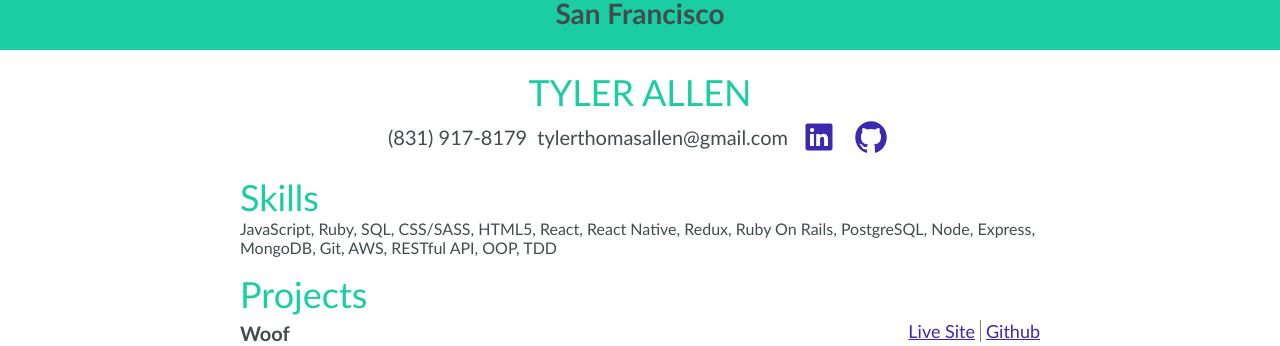
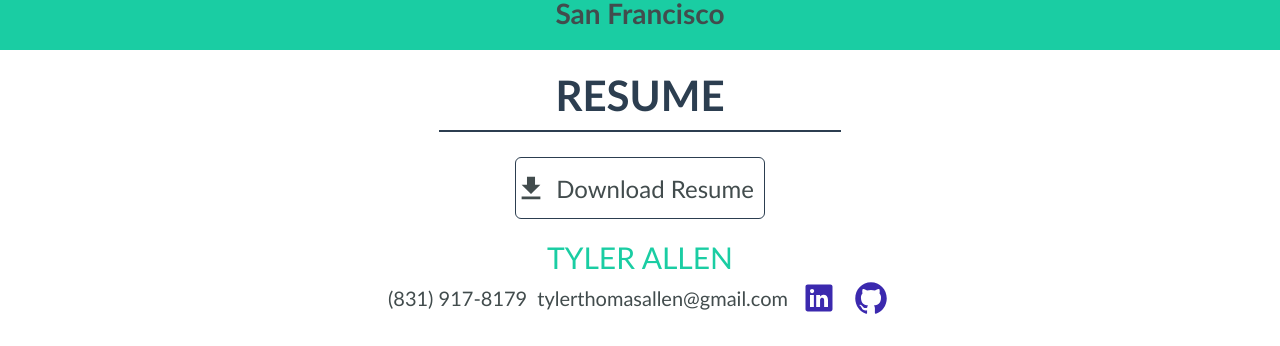
Before and after one commit to tylerthomasallen/portfolio, a React (Create React App) app: page / in a window 1280 px wide. Shown: the part 557-903 px from the top of the page. Built offline with nearby package versions, Linux system fonts and the light colour scheme.

Commit message:
Add download resume comp

```diff
--- /dev/null
+++ b/src/assets/colors.scss
@@ -0,0 +1,5 @@
+$link-color: #3B29AE;;
+$link-hover: #2c3e50;
+$title-color:#1ACDA3;
+$text-color: #424C4D;
+$background: #2c3e50;
--- /dev/null
+++ b/src/components/download/index.js
@@ -0,0 +1,16 @@
+import React, { Component } from 'react';
+import './styles.scss';
+import resume from './resume.pdf';
+
+class Download extends Component {
+  render() {
+    return(
+      <a href={resume} download className="download-button">
+        <ion-icon name="download"></ion-icon>
+        <span>Download Resume</span>
+      </a>
+    )
+  }
+}
+
+export default Download;
--- /dev/null
+++ b/src/components/download/styles.scss
@@ -0,0 +1,27 @@
+@import '../../assets/colors';
+
+.download-button {
+  height: 60px;
+  display: flex;
+  justify-content: space-evenly;
+  align-items: center;
+  border-radius: 6px;
+  border: 1px solid $background;
+  cursor: pointer;
+  margin-top: 15px;
+  margin-bottom: 15px;
+
+  span {
+    font-size: 24px;
+    margin: 10px;
+  }
+
+  ion-icon {
+    font-size: 30px;
+  }
+}
+
+.download-button:hover {
+  background-color: $title-color;
+  border: 1px solid white;
+}
--- a/src/components/education/index.js
+++ b/src/components/education/index.js
@@ -5,7 +5,7 @@ class Education extends Component {
   render() {
     return(
       <div className="resume-section">
-        <h1>Education</h1>
+        <h2>Education</h2>
 
         <div className="resume-section-child">
           <div className="project-title">
--- a/src/components/experience/index.js
+++ b/src/components/experience/index.js
@@ -4,7 +4,7 @@ class Experience extends Component {
   render() {
     return(
       <div className="resume-section">
-        <h1>Experience</h1>
+        <h2>Experience</h2>
 
         <div>
           <div className="project-title">
--- a/src/components/navbar/styles.scss
+++ b/src/components/navbar/styles.scss
@@ -16,6 +16,7 @@ $background: #2c3e50;
   justify-content: space-between;
   position: sticky;
   top: 0;
+  z-index: 1;
 
   a {
     font-weight: bold;
--- a/src/components/projects/index.js
+++ b/src/components/projects/index.js
@@ -4,7 +4,7 @@ class Projects extends Component {
     render() {
         return(
             <div className="resume-section">
-                <h1>Projects</h1>
+                <h2>Projects</h2>
 
                 <div>
                     <div className="project-title">
--- a/src/components/resume/index.js
+++ b/src/components/resume/index.js
@@ -5,15 +5,19 @@ import Projects from '../projects';
 import Experience from '../experience';
 import Education from '../education';
 import Contact from '../contact';
+import Download from '../download';
 
-class Index extends Component {
+class Resume extends Component {
 
     render() {
         return(
             <div className="resume-container" id="resume">
-                <h1>TYLER ALLEN</h1>
+                <h1>RESUME</h1>
+                <div className="divide-line" />
+                <Download />
+                <h2>TYLER ALLEN</h2>
+
                 <Contact />
-
                 <Skills />
                 <Projects />
                 <Experience />
@@ -24,4 +28,4 @@ class Index extends Component {
     }
 }
 
-export default Index;
+export default Resume;
--- a/src/components/resume/styles.scss
+++ b/src/components/resume/styles.scss
@@ -13,13 +13,17 @@ $background: #2c3e50;
   margin-top: 20px;
   max-width: 800px;
 
+  h1 {
+      font-size: 42px;
+      font-weight: bold;
+      color: $background;
+  }
+
+  .divide-line {
+    border: 1px solid #2c3e50;
+  }
 }
 
-h1 {
-    font-size: 36px;
-    font-weight: 300;
-    color: $title-color;
-}
 
 h2 {
   font-size: 30px;
--- a/src/components/skills/index.js
+++ b/src/components/skills/index.js
@@ -5,7 +5,7 @@ class Skills extends Component {
     render() {
         return(
             <div className="resume-section">
-                <h1>Skills</h1>
+                <h2>Skills</h2>
                 <span>JavaScript, Ruby, SQL, CSS/SASS, HTML5, React, React Native, Redux, Ruby On Rails, PostgreSQL, Node, Express,
 MongoDB, Git, AWS, RESTful API, OOP, TDD</span>
             </div>
--- a/src/index.scss
+++ b/src/index.scss
@@ -1,3 +1,8 @@
+$link-color: #3B29AE;;
+$link-hover: #2c3e50;
+$title-color:#1ACDA3;
+$text-color: #424C4D;
+$background: #2c3e50;
 
 html, body, header, nav, h1, a, strong, main, button, i,
  section, img, div, h2, h3, h4, p, form,
```
Also changed, not shown: 1 other file (tests, documents, lock files or other folders).
